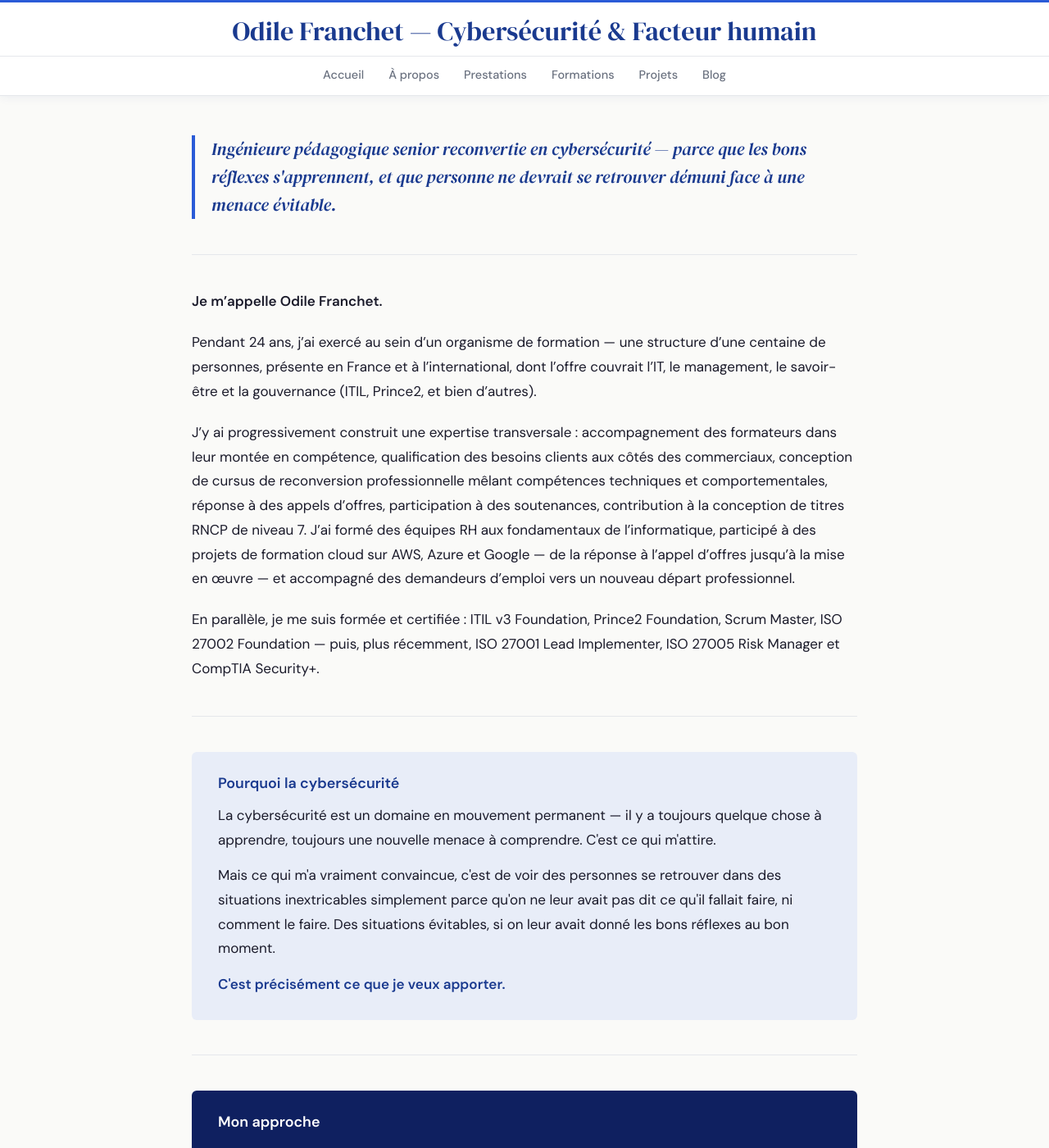
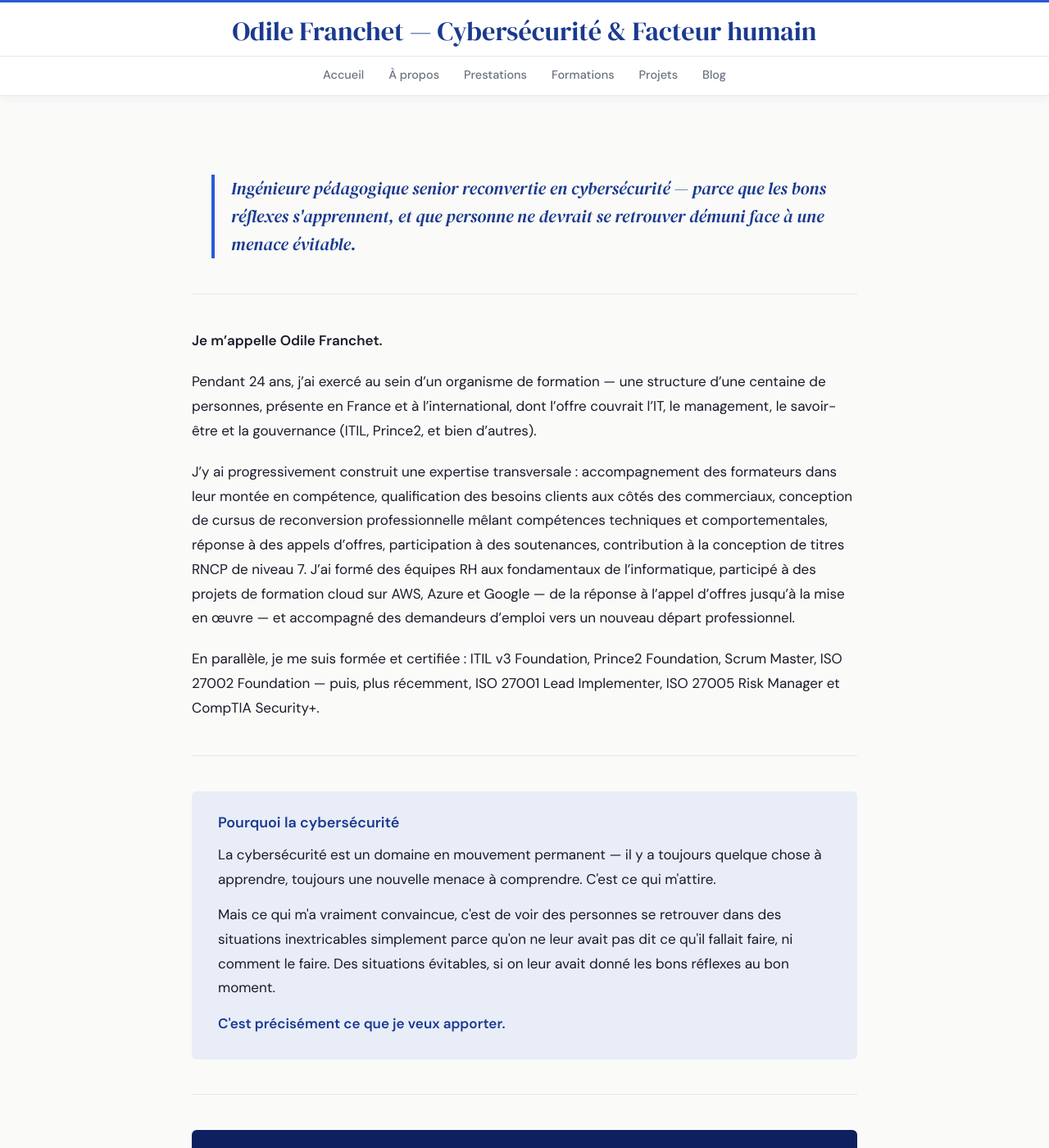
Before and after one commit to ofranchet73/ofranchet73.github.io, a Jekyll site: the page built from apropos.md, in a window 1280 px wide and 1400 px high. Shown: the whole window at 82% size. Built offline with Jekyll 4.4.1, drawn with Linux system fonts in a browser that asks for light colours.

Commit message:
Update style.css

```diff
--- a/assets/css/style.css
+++ b/assets/css/style.css
@@ -413,7 +413,12 @@ img { max-width: 100%; height: auto; }
   margin-top: 4px;
 }
 
-/* ===== PAGE À PROPOS ===== */
+/* Pages sans titre automatique */
+.apropos-intro {
+  max-width: var(--max-width);
+  margin: 48px auto 0;
+  padding: 0 24px;
+}
 .apropos-intro {
   margin-bottom: 2em;
 }
```
